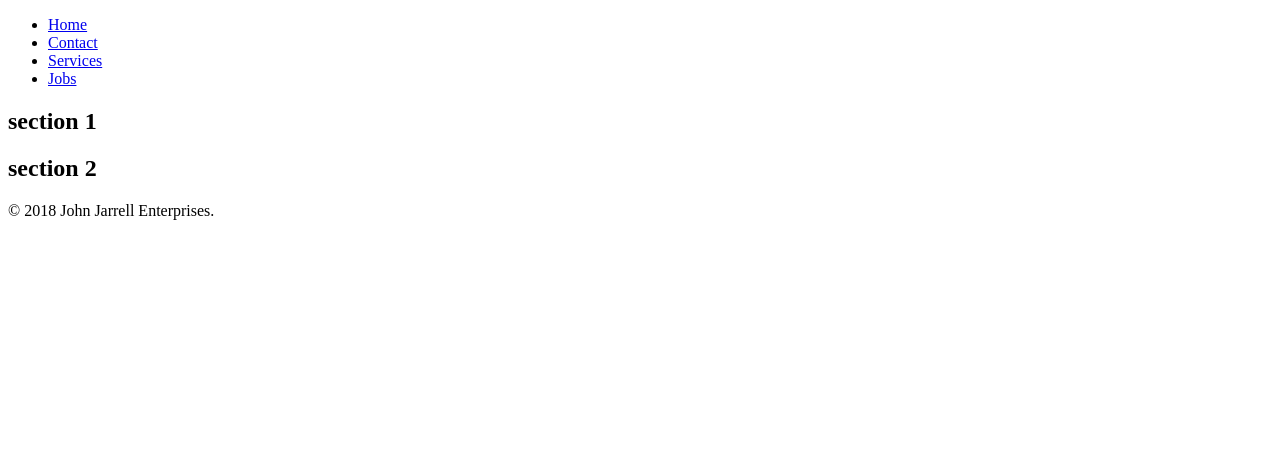
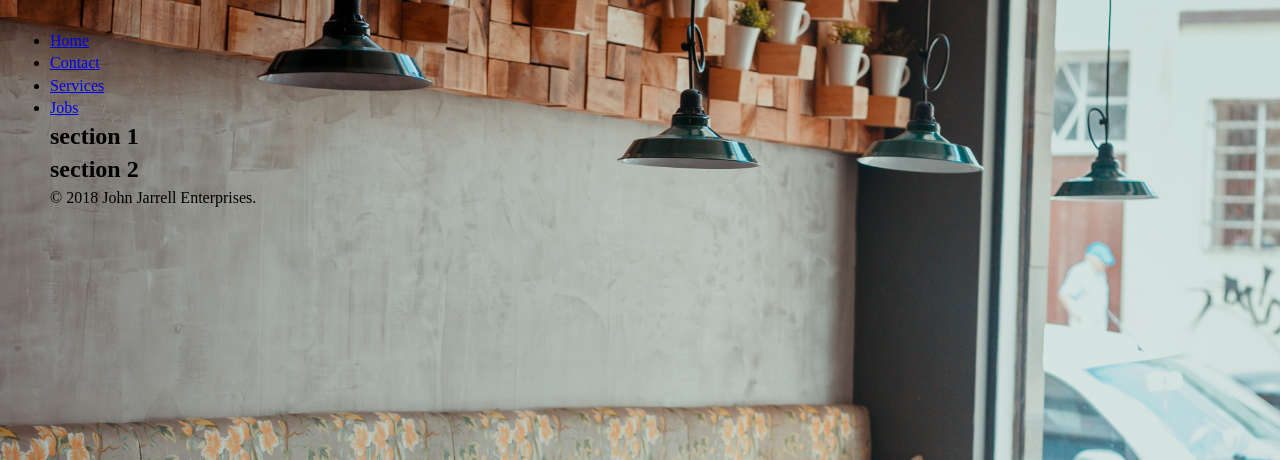
Before and after one commit to johnsfs/grid-layout, a PHP site: page / in a window 1280 px wide. Shown: the top 460 px of the page. Run offline with PHP 8.4, Linux system fonts and the light colour scheme.

Commit message:
added image and updates index and stylesheet

```diff
--- a/css/style.css
+++ b/css/style.css
@@ -10,3 +10,15 @@ root: {
     margin: 0;
     padding: 0;
 }
+
+body {
+    box-sizing: border-box;
+    line-height: 1.4;
+    background: url(../img/body-bg.jpg);
+    background-size: cover;
+    background-attachment: fixed;
+}
+
+.container {
+    margin: 30px 50px;
+}
--- a/index.php
+++ b/index.php
@@ -4,6 +4,7 @@
     <meta charset="UTF-8">
     <meta name="viewport" content="width=device-width, initial-scale=1.0">
     <meta http-equiv="X-UA-Compatible" content="ie=edge">
+    <link rel="stylesheet" href="css/style.css">
     <title>GRIDZ</title>
 </head>
 <body>
```
Also changed, not shown: img/body-bg.jpg (added).
